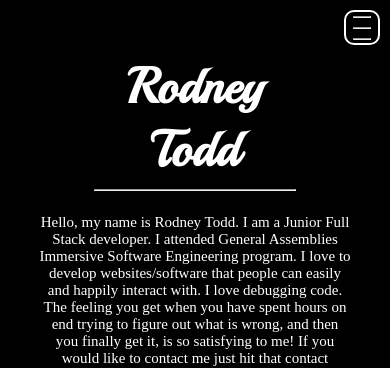
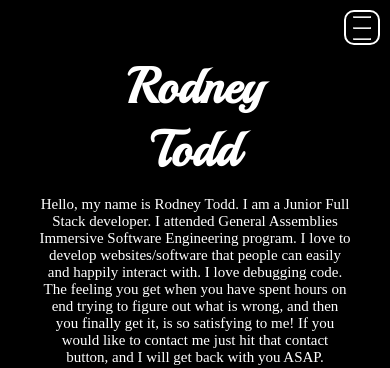
Before and after one commit to rodennis/portfolio, a website: page views/index.html in a window 390 px wide. Shown: the top 368 px of the page. Drawn offline with Linux system fonts and the light colour scheme; a web font is replaced by a local one.

Commit message:
fixed a bug on desktop

```diff
--- a/public/CSS/style.css
+++ b/public/CSS/style.css
@@ -2,10 +2,6 @@ html, body {
     margin: 0px;
     scroll-behavior: smooth;
 
-}
-
-hr {
-    display: none;
 }
 
 /* Nav Bar CSS */
@@ -275,7 +271,6 @@ textarea {
       /* The container <div> - needed to position the dropdown content */
       .dropdown {
         position: relative;
-        display: inline-block;
         float: right;
       }
 
--- a/views/index.html
+++ b/views/index.html
@@ -23,7 +23,6 @@
     </nav>
     <div id="about">
         <div id="name"><h1>Rodney<br>Todd</h1></div>
-        <hr>
         <div id="info">
             <p>Hello, my name is Rodney Todd. I am a Junior Full Stack developer. I attended General Assemblies Immersive
                 Software Engineering program. I love to develop websites/software that people can easily and happily interact
```
